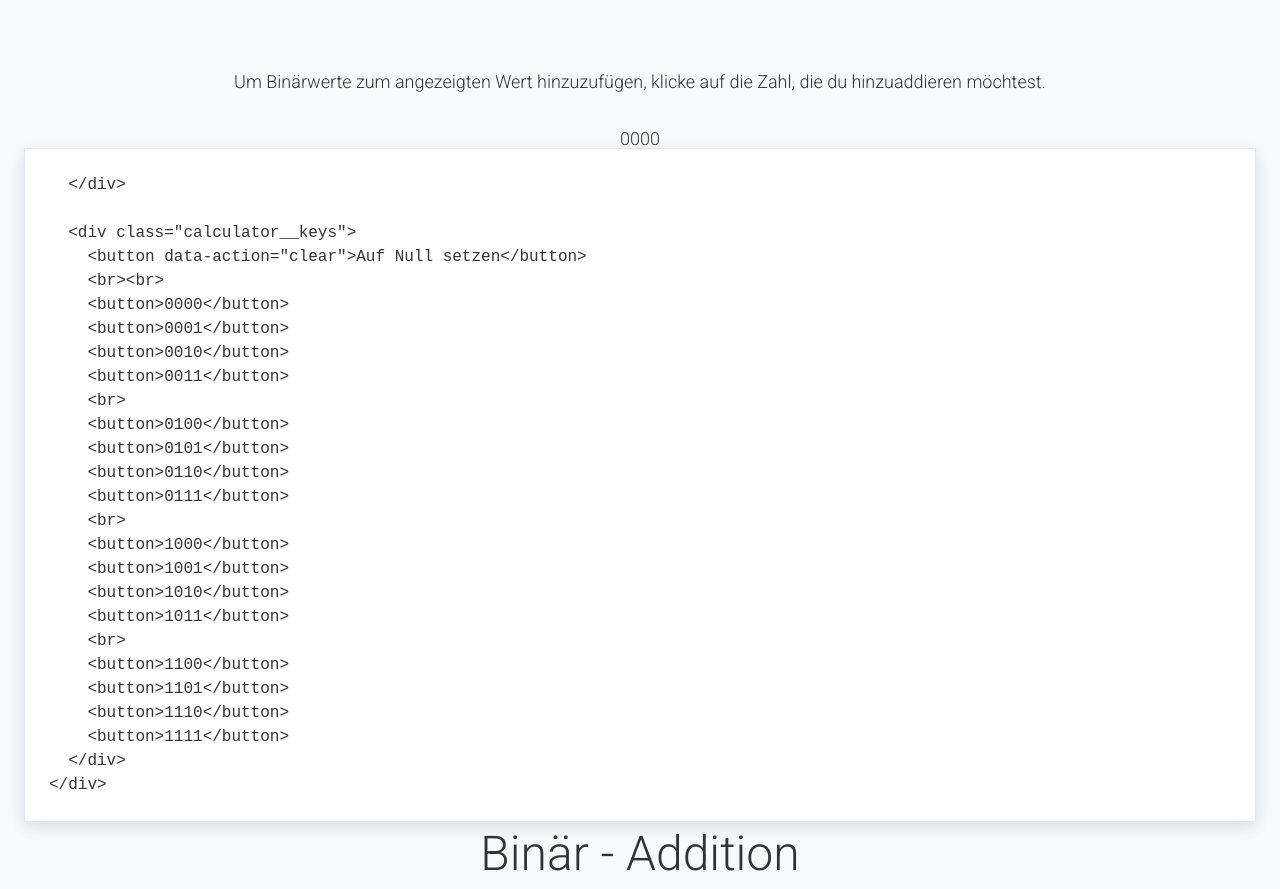
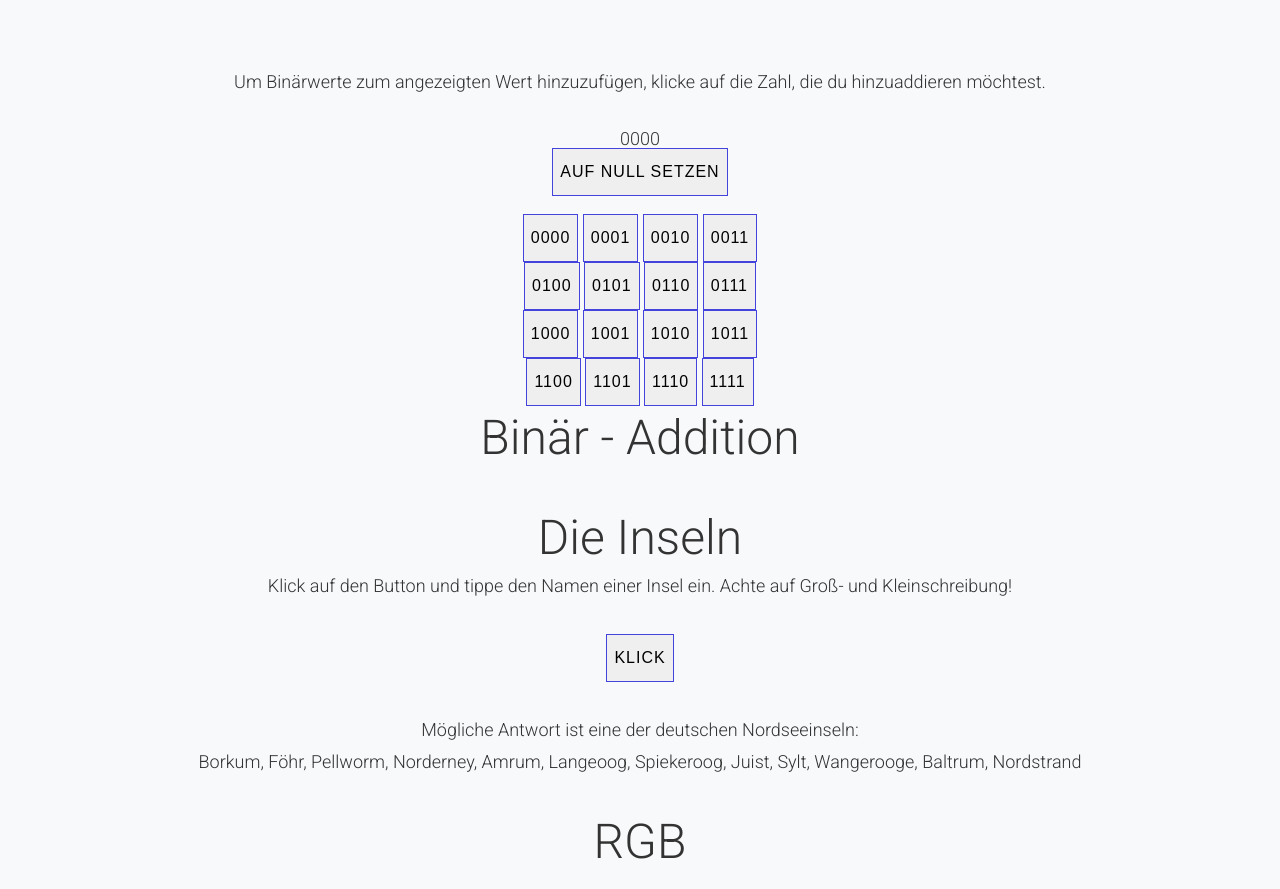
Before and after one commit to Mastecker/Mastecker.github.io, a plain HTML site: page index.html in a window 1280 px wide. Shown: the part 3360-4249 px from the top of the page. Drawn offline with Linux system fonts and the light colour scheme; a web font is replaced by a local one.

Commit message:
rebuilding site Mo, 25. Jan 2021 16:36:06

```diff
--- a/index.html
+++ b/index.html
@@ -103,34 +103,31 @@ Sein Gefängnis ist mit vier Schlössern gesichert, für die man jeweils einen v
       Um Binärwerte zum angezeigten Wert hinzuzufügen, klicke auf die Zahl, die du hinzuaddieren möchtest.
     </p>
     <div class="calculator">
-      <div class="calculator__display">0000
-<pre><code>  &lt;/div&gt;
-
-  &lt;div class=&quot;calculator__keys&quot;&gt;
-    &lt;button data-action=&quot;clear&quot;&gt;Auf Null setzen&lt;/button&gt;
-    &lt;br&gt;&lt;br&gt;
-    &lt;button&gt;0000&lt;/button&gt;
-    &lt;button&gt;0001&lt;/button&gt;
-    &lt;button&gt;0010&lt;/button&gt;
-    &lt;button&gt;0011&lt;/button&gt;
-    &lt;br&gt;
-    &lt;button&gt;0100&lt;/button&gt;
-    &lt;button&gt;0101&lt;/button&gt;
-    &lt;button&gt;0110&lt;/button&gt;
-    &lt;button&gt;0111&lt;/button&gt;
-    &lt;br&gt;
-    &lt;button&gt;1000&lt;/button&gt;
-    &lt;button&gt;1001&lt;/button&gt;
-    &lt;button&gt;1010&lt;/button&gt;
-    &lt;button&gt;1011&lt;/button&gt;
-    &lt;br&gt;
-    &lt;button&gt;1100&lt;/button&gt;
-    &lt;button&gt;1101&lt;/button&gt;
-    &lt;button&gt;1110&lt;/button&gt;
-    &lt;button&gt;1111&lt;/button&gt;
-  &lt;/div&gt;
-&lt;/div&gt;
-</code></pre>
+	  <div class="calculator__display">0000</div>
+	  <div class="calculator__keys">
+		<button data-action="clear">Auf Null setzen</button>
+		<br><br>
+        <button>0000</button>
+        <button>0001</button>
+        <button>0010</button>
+		<button>0011</button>
+		<br>
+        <button>0100</button>
+        <button>0101</button>
+        <button>0110</button>
+		<button>0111</button>
+		<br>
+        <button>1000</button>
+		<button>1001</button>
+		<button>1010</button>
+		<button>1011</button>
+		<br>
+		<button>1100</button>
+		<button>1101</button>
+		<button>1110</button>
+		<button>1111</button>
+      </div>
+	</div>
   </div>
 <script>
 
--- a/index.xml
+++ b/index.xml
@@ -26,7 +26,7 @@
       <pubDate>Mon, 21 Dec 2020 09:29:07 +0100</pubDate>
 
       <guid>http://Mastecker.github.io/programme/</guid>
-      <description>--  Um Binärwerte zum angezeigten Wert hinzuzufügen, klicke auf die Zahl, die du hinzuaddieren möchtest. 0000  &amp;lt;/div&amp;gt; &amp;lt;div class=&amp;quot;calculator__keys&amp;quot;&amp;gt; &amp;lt;button data-action=&amp;quot;clear&amp;quot;&amp;gt;Auf Null setzen&amp;lt;/button&amp;gt; &amp;lt;br&amp;gt;&amp;lt;br&amp;gt; &amp;lt;button&amp;gt;0000&amp;lt;/button&amp;gt; &amp;lt;button&amp;gt;0001&amp;lt;/button&amp;gt; &amp;lt;button&amp;gt;0010&amp;lt;/button&amp;gt; &amp;lt;button&amp;gt;0011&amp;lt;/button&amp;gt; &amp;lt;br&amp;gt; &amp;lt;button&amp;gt;0100&amp;lt;/button&amp;gt; &amp;lt;button&amp;gt;0101&amp;lt;/button&amp;gt; &amp;lt;button&amp;gt;0110&amp;lt;/button&amp;gt; &amp;lt;button&amp;gt;0111&amp;lt;/button&amp;gt; &amp;lt;br&amp;gt; &amp;lt;button&amp;gt;1000&amp;lt;/button&amp;gt; &amp;lt;button&amp;gt;1001&amp;lt;/button&amp;gt; &amp;lt;button&amp;gt;1010&amp;lt;/button&amp;gt; &amp;lt;button&amp;gt;1011&amp;lt;/button&amp;gt; &amp;lt;br&amp;gt; &amp;lt;button&amp;gt;1100&amp;lt;/button&amp;gt; &amp;lt;button&amp;gt;1101&amp;lt;/button&amp;gt; &amp;lt;button&amp;gt;1110&amp;lt;/button&amp;gt; &amp;lt;button&amp;gt;1111&amp;lt;/button&amp;gt; &amp;lt;/div&amp;gt; &amp;lt;/div&amp;gt;    function addBinary(a, b) { return (parseInt(a, 2) + parseInt(b, 2)).toString(2) } const calculator = document.querySelector(&#39;.calculator&#39;) const display = calculator.</description>
+      <description>--  Um Binärwerte zum angezeigten Wert hinzuzufügen, klicke auf die Zahl, die du hinzuaddieren möchtest. 0000 Auf Null setzen 0000 0001 0010 0011 0100 0101 0110 0111 1000 1001 1010 1011 1100 1101 1110 1111     function addBinary(a, b) { return (parseInt(a, 2) + parseInt(b, 2)).toString(2) } const calculator = document.querySelector(&#39;.calculator&#39;) const display = calculator.querySelector(&#39;.calculator__display&#39;) const keys = calculator.querySelector(&#39;.calculator__keys&#39;) keys.addEventListener(&#39;click&#39;, e = { if (e.</description>
     </item>
 
   </channel>
```
